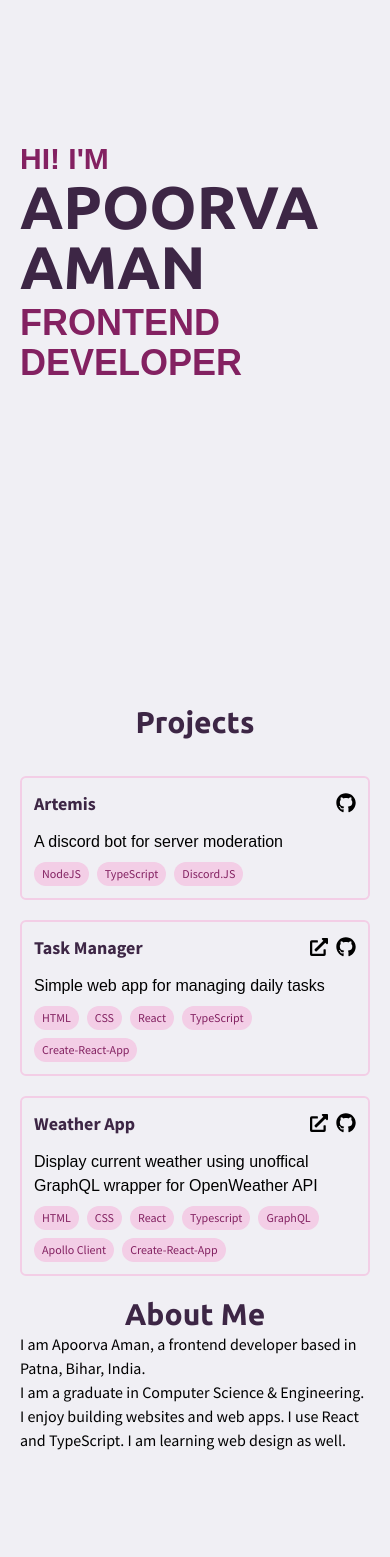
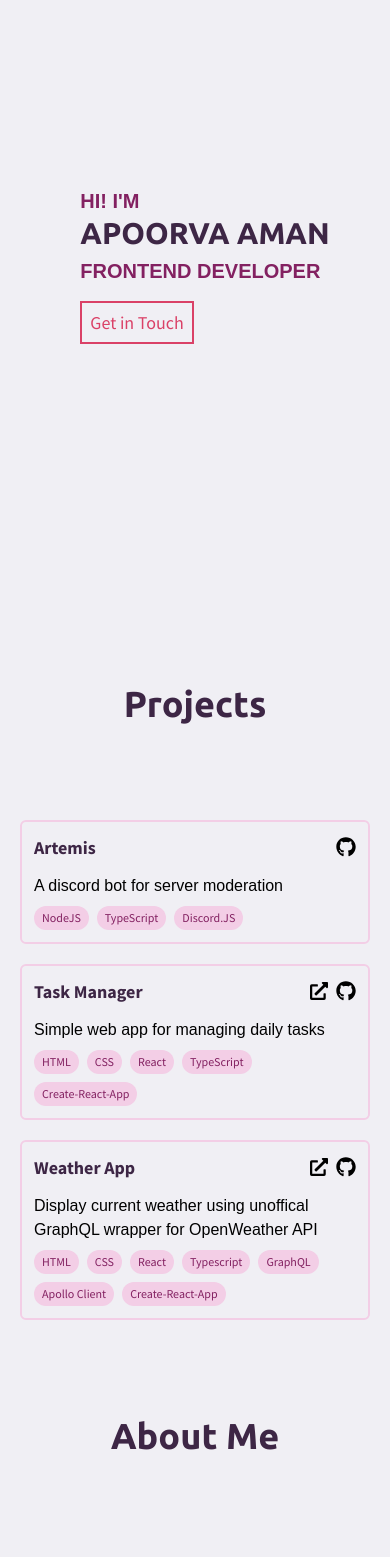
Before and after one commit to ApoorvaAman/Portfolio, a Next.js app: page / in a window 390 px wide. Shown: the part 160-1717 px from the top of the page. Before the commit the page ends 1632 px from the top, so only its background shows below. Built offline with nearby package versions, Linux system fonts and the light colour scheme; a web font is replaced by a local one.

Commit message:
⚙ Minor tweaks and additions

```diff
--- a/components/About.tsx
+++ b/components/About.tsx
@@ -1,17 +1,23 @@
 const About = (): JSX.Element => {
   return (
-    <section className='m-5 sm:ml-10 sm:mr-10 md:ml-14 md:mr-14'>
-      <h3 className='text-primary font-ubuntu font-bold text-3xl text-center'>
+    <section className='ml-5 mr-5 mt-24 sm:ml-10 sm:mr-10 md:ml-14 md:mr-14'>
+      <h3 className='text-primary font-ubuntu font-bold text-4xl text-center'>
         About Me
       </h3>
-      <div>
-        <p>
-          I am Apoorva Aman, a frontend developer based in Patna, Bihar, India.
+      <div className='mt-24 text-xl sm:text-2xl max-w-2xl ml-auto mr-auto'>
+        <p className='font-bold'>
+          I am Apoorva Aman, a FrontEnd Developer based in Patna, Bihar, India.
         </p>
+        <br />
         <p>
           I am a graduate in Computer Science & Engineering. I enjoy building
           websites and web apps. I use React and TypeScript. I am learning web
-          design as well.
+          design alongside.
+        </p>
+        <p className='mt-2'>
+          I am looking for an oppurtunity to start my career as a FrontEnd
+          Developer. I am also open to work as a freelancer, so feel free to
+          reach out!
         </p>
       </div>
     </section>
--- a/components/Card.tsx
+++ b/components/Card.tsx
@@ -23,7 +23,10 @@ const Card = ({ title, desc, tags, github, link }: CardInfo): JSX.Element => {
               </a>
             ) : null}
             <a href={github} target='_blank' rel='noopener noreferrer'>
-              <FontAwesomeIcon className='text-xl' icon={faGithub} />
+              <FontAwesomeIcon
+                className='text-xl hover:text-github'
+                icon={faGithub}
+              />
             </a>
           </div>
         </div>
--- a/components/Intro.tsx
+++ b/components/Intro.tsx
@@ -1,16 +1,20 @@
 const Intro = (): JSX.Element => {
   return (
     <section className='grid place-items-center h-screen'>
-      <div className='p-5'>
-        <h3 className='text-secondary text-3xl font-bold font-geo'>
+      <div className='ml-5'>
+        <h3 className='text-secondary text-xl sm:text-3xl font-bold font-geo'>
           HI! I&apos;M
         </h3>
-        <h1 className='text-primary text-6xl font-extrabold font-ubuntu'>
+        <h1 className='text-primary text-3xl sm:text-6xl font-extrabold font-ubuntu'>
           APOORVA AMAN
         </h1>
-        <h2 className='text-secondary text-4xl font-bold font-geo mt-1.5'>
+        <h2 className='text-secondary text-xl sm:text-4xl font-bold font-geo mt-1.5'>
           FRONTEND DEVELOPER
         </h2>
+        <br />
+        <a className='p-2 border-2 text-cta text-lg sm:text-xl' href='#contact'>
+          Get in Touch
+        </a>
       </div>
     </section>
   )
--- a/components/Projects.tsx
+++ b/components/Projects.tsx
@@ -2,11 +2,11 @@ import Card from '../components/Card'
 
 const Projects = (): JSX.Element => {
   return (
-    <section className='m-5 sm:ml-10 sm:mr-10 md:ml-14 md:mr-14'>
-      <h3 className='text-primary font-ubuntu font-bold text-3xl text-center'>
+    <section className='ml-5 mr-5 sm:ml-10 sm:mr-10 md:ml-28 md:mr-28'>
+      <h3 className='text-primary font-ubuntu font-semibold text-4xl text-center'>
         Projects
       </h3>
-      <div className='mt-9 grid grid-cols-1 sm:grid-cols-2 md:grid-cols-3 gap-5'>
+      <div className='mt-24 grid grid-cols-1 sm:grid-cols-2 md:grid-cols-3 gap-5'>
         <Card
           title={'Artemis'}
           desc={'A discord bot for server moderation'}
--- a/styles/globals.css
+++ b/styles/globals.css
@@ -18,6 +18,10 @@
 @tailwind components;
 @tailwind utilities;
 
+html {
+  scroll-behavior: smooth;
+}
+
 body {
   background-color: var(--color-bg);
 }
```
